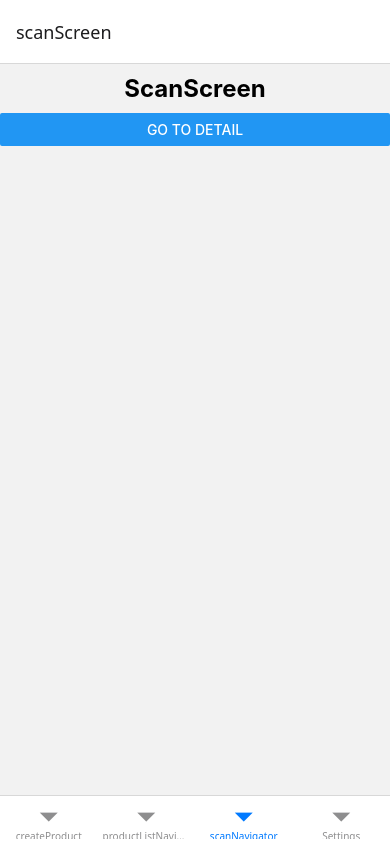
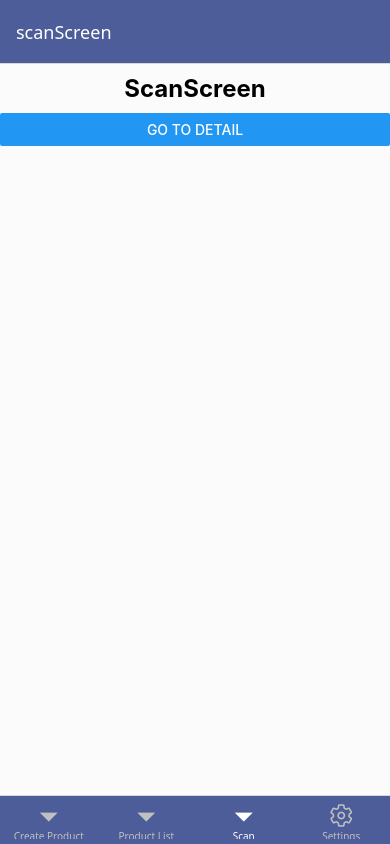
Before and after one commit to g-cheong/sctp-se9-g2-mobileproject, a React Native app in the folder theminimart-mobile/: screen /scanNavigator in a window 390 px wide. Built offline with nearby package versions, Linux system fonts and the light colour scheme.

Commit message:
Added Colors to the stack and tab navigation

```diff
--- a/theminimart-mobile/navigators/BottomTabsNavigator.js
+++ b/theminimart-mobile/navigators/BottomTabsNavigator.js
@@ -3,27 +3,47 @@ import CreateProductScreen from "../screens/CreateProductScreen";
 import ProductListNavigator from "./ProductListNavigtor";
 import ScanNavigator from "./ScanNavigator";
 import SettingsScreen from "../screens/SettingsScreen";
+import { Colors } from "../styles/colors";
+import Ionicons from "@expo/vector-icons/Ionicons";
 
 const Tab = createBottomTabNavigator();
 
+const TabScreenOptions = {
+  headerStyle: { backgroundColor: Colors.PRIMARY },
+  headerTintColor: Colors.WHITE,
+  tabBarActiveTintColor: Colors.WHITE,
+  tabBarInactiveTintColor: Colors.OFF_WHITE_DARKER,
+  sceneStyle: { backgroundColor: Colors.OFF_WHITE_LIGHT },
+  tabBarStyle: { backgroundColor: Colors.PRIMARY },
+};
+
 export default function BottomTabsNavigator() {
   return (
-    <Tab.Navigator>
-      <Tab.Screen name="createProduct" component={CreateProductScreen} />
+    <Tab.Navigator screenOptions={TabScreenOptions}>
+      <Tab.Screen
+        name="createProduct"
+        component={CreateProductScreen}
+        options={{ title: "Create Product" }}
+      />
       <Tab.Screen
         name="productListNavigator"
         component={ProductListNavigator}
-        options={{ headerShown: false }}
+        options={{ title: "Product List", headerShown: false }}
       />
       <Tab.Screen
         name="scanNavigator"
         component={ScanNavigator}
-        options={{ headerShown: false }}
+        options={{ title: "Scan", headerShown: false }}
       />
       <Tab.Screen
         name="settings"
         component={SettingsScreen}
-        options={{ title: "Settings" }}
+        options={{
+          title: "Settings",
+          tabBarIcon: ({ color, size }) => (
+            <Ionicons name="settings-outline" size={size} color={color} />
+          ),
+        }}
       />
     </Tab.Navigator>
   );
--- a/theminimart-mobile/navigators/ProductListNavigtor.js
+++ b/theminimart-mobile/navigators/ProductListNavigtor.js
@@ -1,13 +1,19 @@
 import { createNativeStackNavigator } from "@react-navigation/native-stack";
 import ProductDetailsScreen from "../screens/ProductDetailsScreen";
 import ProductListScreen from "../screens/ProductListScreen";
+import { Colors } from "../styles/colors";
 
 const Stack = createNativeStackNavigator();
 
 export default function ProductListNavigator() {
   // contains the ProductDetailsScreen and BottomTabsNavigator(CreateProductScreen,ProductListScreen,ScanScreen)
   return (
-    <Stack.Navigator>
+    <Stack.Navigator
+      screenOptions={{
+        headerStyle: { backgroundColor: Colors.PRIMARY },
+        headerTintColor: Colors.WHITE,
+        contentStyle: { backgroundColor: Colors.OFF_WHITE_LIGHT },
+      }}>
       <Stack.Screen name="productListScreen" component={ProductListScreen} />
       <Stack.Screen name="productDetails" component={ProductDetailsScreen} />
     </Stack.Navigator>
--- a/theminimart-mobile/navigators/ScanNavigator.js
+++ b/theminimart-mobile/navigators/ScanNavigator.js
@@ -1,13 +1,20 @@
 import { createNativeStackNavigator } from "@react-navigation/native-stack";
 import ProductDetailsScreen from "../screens/ProductDetailsScreen";
 import ScanScreen from "../screens/ScanScreen";
+import { Colors } from "../styles/colors";
 
 const Stack = createNativeStackNavigator();
+
+const stackScreenOptions = {
+  headerStyle: { backgroundColor: Colors.PRIMARY },
+  headerTintColor: Colors.WHITE,
+  contentStyle: { backgroundColor: Colors.OFF_WHITE_LIGHT },
+};
 
 export default function ScanNavigator() {
   // contains the ProductDetailsScreen and BottomTabsNavigator(CreateProductScreen,ProductListScreen,ScanScreen)
   return (
-    <Stack.Navigator>
+    <Stack.Navigator screenOptions={stackScreenOptions}>
       <Stack.Screen name="scanScreen" component={ScanScreen} />
       <Stack.Screen name="productDetails" component={ProductDetailsScreen} />
     </Stack.Navigator>
--- a/theminimart-mobile/screens/ProductDetailsScreen.js
+++ b/theminimart-mobile/screens/ProductDetailsScreen.js
@@ -1,10 +1,13 @@
 import { Text, View } from "react-native";
 import { styles } from "../styles/styles";
+import { useRoute } from "@react-navigation/native";
 
 export default function ProductDetailsScreen() {
+  const route = useRoute();
   return (
     <View style={styles.container}>
       <Text style={styles.title}>ProductDetailsScreen</Text>
+      <Text style={styles.title}>Product ID: {route.params.id}</Text>
     </View>
   );
 }
--- a/theminimart-mobile/screens/ProductListScreen.js
+++ b/theminimart-mobile/screens/ProductListScreen.js
@@ -11,7 +11,7 @@ export default function ProductListScreen() {
       <Button
         title="Go to Detail"
         onPress={() => {
-          navigator.navigate("productDetails");
+          navigator.navigate("productDetails", { id: 1 });
         }}
       />
     </View>
--- a/theminimart-mobile/screens/ScanScreen.js
+++ b/theminimart-mobile/screens/ScanScreen.js
@@ -10,7 +10,7 @@ export default function ScanScreen() {
       <Button
         title="Go to Detail"
         onPress={() => {
-          navigator.navigate("productDetails");
+          navigator.navigate("productDetails", { id: 1 });
         }}
       />
     </View>
--- a/theminimart-mobile/styles/color.js
+++ b/theminimart-mobile/styles/colors.js
@@ -3,6 +3,8 @@ export const Colors = {
   SECONDARY: "#394674",
   BACKGROUND: "#eef0f7",
   WHITE: "#fff",
-  OFF_WHITE: "#d9d9d9",
+  OFF_WHITE_LIGHT: "#fbfbfb",
+  OFF_WHITE_DARK: "#d9d9d9",
+  OFF_WHITE_DARKER: "#c0c0c0",
   BLACK: "#1a1a1a",
 };
--- /dev/null
+++ b/theminimart-mobile/styles/test.css
@@ -0,0 +1,3 @@
+.test {
+  background-color: #c0c0c0;
+}
```
